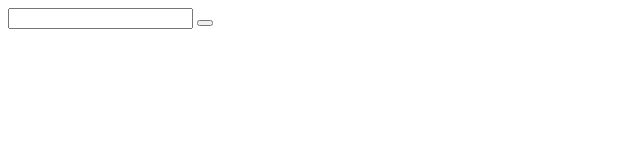
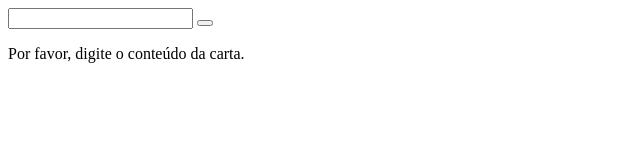
Before and after one commit to Fabio-Vicente/Mistery-Letter, a website: page index.html in a window 1280 px wide. Both pictures are taken after a click on the button 205 px from the left and 23 px from the top of the page. Shown: the whole page, without its empty margins (0-640 px from the left). Drawn offline with Linux system fonts and the light colour scheme.

Commit message:
Requisito 5: Adicionando mensagem de alerta para caso o usuário insira um texto vazio

```diff
--- a/script.js
+++ b/script.js
@@ -8,14 +8,28 @@ function removeOldLetter() {
     display.removeChild(textDisplay[0]);
   }
 }
+function verifyEmptyText(arrOfWords) {
+  for (let i = 0; i < arrOfWords.length; i += 1) {
+    if (arrOfWords[i] !== '') {
+      return false;
+    }
+  }
+  return true;
+}
 function displayLetter() {
   const letter = inputLetter.value;
   const words = letter.split(' ');
   removeOldLetter();
-  for (let i = 0; i < words.length; i += 1) {
-    const span = document.createElement('span');
-    span.innerText = words[i];
-    display.appendChild(span);
+  display.innerText = '';
+  const empty = verifyEmptyText(words);
+  if (empty) {
+    display.innerText = 'Por favor, digite o conteúdo da carta.';
+  } else {
+    for (let i = 0; i < words.length; i += 1) {
+      const span = document.createElement('span');
+      span.innerText = words[i];
+      display.appendChild(span);
+    }
   }
 }
 
```
Also changed, not shown: index.html (+2 -6 lines).
